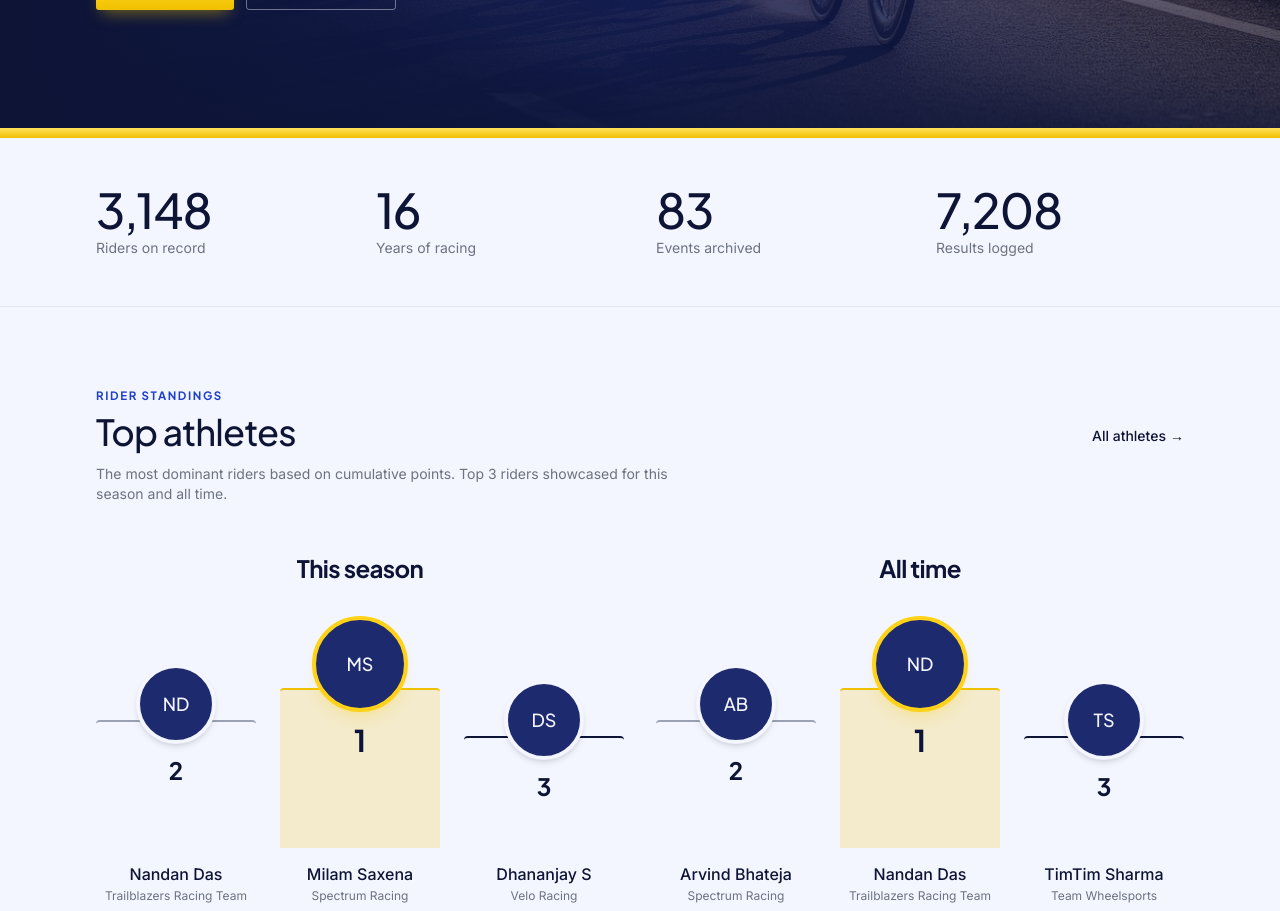
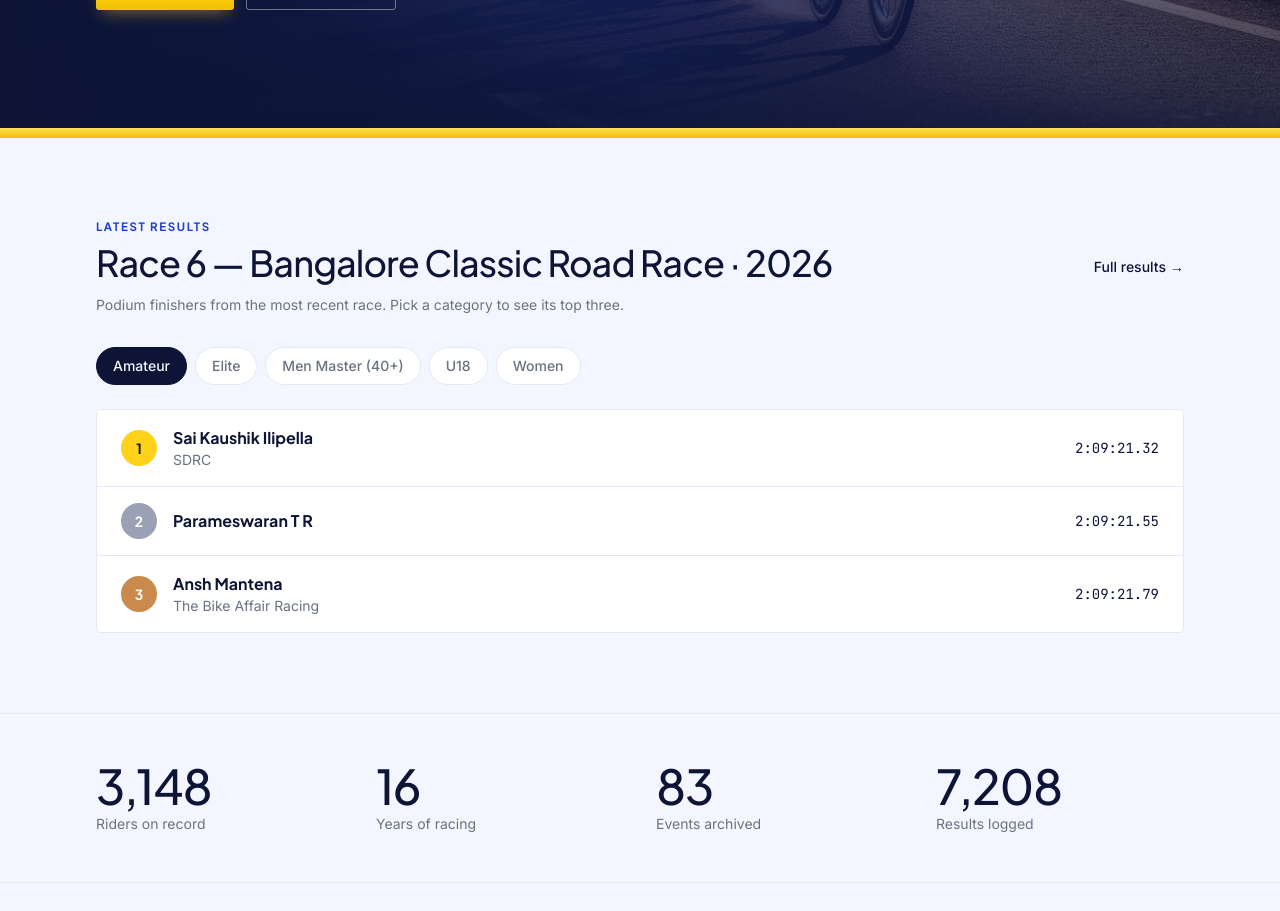
Before and after one commit to LazyWiz007/bbch.in, a Next.js app: page / in a window 1280 px wide. Shown: the part 680-1591 px from the top of the page. Built offline with nearby package versions, Linux system fonts and the light colour scheme.

Commit message:
feat: add latest race results section to homepage
- Add LatestRaceResults component showing Race #06 results on homepage
- Update layout.tsx

```diff
--- a/src/app/layout.tsx
+++ b/src/app/layout.tsx
@@ -112,7 +112,14 @@ export default function RootLayout({
       lang="en"
       className={`${inter.variable} ${jakarta.variable} ${jetbrainsMono.variable} ${caveat.variable} h-full antialiased`}
     >
-      <body className="min-h-full flex flex-col bg-paper text-ink">
+      {/* suppressHydrationWarning: browser extensions (Grammarly, password
+          managers) inject attributes like data-gr-ext-installed onto <body>
+          before React hydrates, which would otherwise log a hydration
+          mismatch. This only ignores attribute diffs on <body> itself. */}
+      <body
+        className="min-h-full flex flex-col bg-paper text-ink"
+        suppressHydrationWarning
+      >
         <IntroLoader />
         <Navbar />
         <main className="flex-1">{children}</main>
--- a/src/app/page.tsx
+++ b/src/app/page.tsx
@@ -7,7 +7,9 @@ import { EventCard } from "@/components/event-card";
 import { partners } from "@/lib/partners";
 import { gallery } from "@/lib/gallery";
 import { TypeBadge } from "@/components/ui/badge";
-import { getRecentEvents, getStats, events, getTopAthletes } from "@/lib/data";
+import { getRecentEvents, getStats, events, getTopAthletes, getResultsForEvent } from "@/lib/data";
+import { formatResultTime } from "@/lib/utils";
+import { LatestRaceResults, type CategoryPodium } from "@/components/latest-race-results";
 import { getTeamStandings } from "@/lib/team-standings";
 import { TeamStandings } from "@/components/team-standings";
 import { TopAthletesPodium } from "@/components/top-athletes-podium";
@@ -26,6 +28,24 @@ export default function Home() {
   const upcoming = getUpcomingEvents();
   const nextUp = upcoming[0];
   const latest = events[0];
+
+  // Podium (top 3) per category for the most recent race.
+  const latestResults = latest ? getResultsForEvent(latest.id) : [];
+  const latestPodiums: CategoryPodium[] = (latest?.categories ?? [])
+    .map((category) => ({
+      category,
+      riders: latestResults
+        .filter((r) => r.category === category && r.rank != null)
+        .slice(0, 3)
+        .map((r) => ({
+          rank: r.rank as number,
+          name: r.athlete.name,
+          slug: r.athlete.slug,
+          team: r.athlete.team ?? null,
+          time: formatResultTime(r.timeSeconds, r.status),
+        })),
+    }))
+    .filter((p) => p.riders.length > 0);
   const teamStandings = getTeamStandings().slice(0, 8);
   const maxYear = events.length > 0 ? Math.max(...events.map((e) => e.year)) : new Date().getFullYear();
   const topAthletesAllTime = getTopAthletes();
@@ -123,6 +143,26 @@ export default function Home() {
                   ))}
                 </div>
               )}
+            </div>
+          </Container>
+        </section>
+      )}
+
+      {/* LATEST RACE PODIUM */}
+      {latest && latestPodiums.length > 0 && (
+        <section className="border-b border-line bg-paper py-16 sm:py-20">
+          <Container>
+            <SectionHeading
+              eyebrow="Latest results"
+              title={latest.name}
+              action={{ href: `/events/${latest.slug}`, label: "Full results" }}
+            />
+            <p className="mt-3 max-w-xl text-sm text-greige">
+              Podium finishers from the most recent race. Pick a category to see
+              its top three.
+            </p>
+            <div className="mt-8">
+              <LatestRaceResults podiums={latestPodiums} />
             </div>
           </Container>
         </section>
--- /dev/null
+++ b/src/components/latest-race-results.tsx
@@ -0,0 +1,97 @@
+"use client";
+
+import { useState } from "react";
+import Link from "next/link";
+import { cn } from "@/lib/utils";
+
+export interface PodiumRider {
+  rank: number;
+  name: string;
+  slug: string;
+  team: string | null;
+  time: string;
+}
+
+export interface CategoryPodium {
+  category: string;
+  riders: PodiumRider[];
+}
+
+/** Gold / silver / bronze badge for a podium place. */
+function medalClass(rank: number): string {
+  if (rank === 1) return "bg-yellow text-ink";
+  if (rank === 2) return "bg-greige-400 text-white";
+  return "bg-[#c98a4b] text-white";
+}
+
+/**
+ * Landing-page podium for the most recent race: pick a category, see the
+ * top three and their finishing times.
+ */
+export function LatestRaceResults({ podiums }: { podiums: CategoryPodium[] }) {
+  const [cat, setCat] = useState(podiums[0]?.category ?? "");
+  const current = podiums.find((p) => p.category === cat) ?? podiums[0];
+
+  if (!current) return null;
+
+  return (
+    <div>
+      {/* Category filter */}
+      <div className="-mx-5 overflow-x-auto px-5 sm:mx-0 sm:px-0">
+        <div className="flex gap-2">
+          {podiums.map((p) => {
+            const active = p.category === cat;
+            return (
+              <button
+                key={p.category}
+                onClick={() => setCat(p.category)}
+                aria-pressed={active}
+                className={cn(
+                  "shrink-0 rounded-full border px-4 py-2 text-sm font-medium transition-colors",
+                  active
+                    ? "border-ink bg-ink text-paper"
+                    : "border-line bg-cream text-greige hover:border-ink/30 hover:text-ink"
+                )}
+              >
+                {p.category}
+              </button>
+            );
+          })}
+        </div>
+      </div>
+
+      {/* Podium */}
+      <ol className="mt-6 divide-y divide-line overflow-hidden rounded-xl border border-line bg-surface">
+        {current.riders.map((r) => (
+          <li
+            key={`${r.slug}-${r.rank}`}
+            className="flex items-center gap-4 px-4 py-4 sm:px-6"
+          >
+            <span
+              className={cn(
+                "flex h-9 w-9 shrink-0 items-center justify-center rounded-full font-display text-sm font-bold",
+                medalClass(r.rank)
+              )}
+            >
+              {r.rank}
+            </span>
+            <div className="min-w-0 flex-1">
+              <Link
+                href={`/athletes/${r.slug}`}
+                className="font-display font-bold leading-tight text-ink transition-colors hover:text-ember"
+              >
+                {r.name}
+              </Link>
+              {r.team && (
+                <p className="truncate text-sm text-greige">{r.team}</p>
+              )}
+            </div>
+            <span className="shrink-0 font-mono text-sm tabular-nums text-ink">
+              {r.time}
+            </span>
+          </li>
+        ))}
+      </ol>
+    </div>
+  );
+}
```
